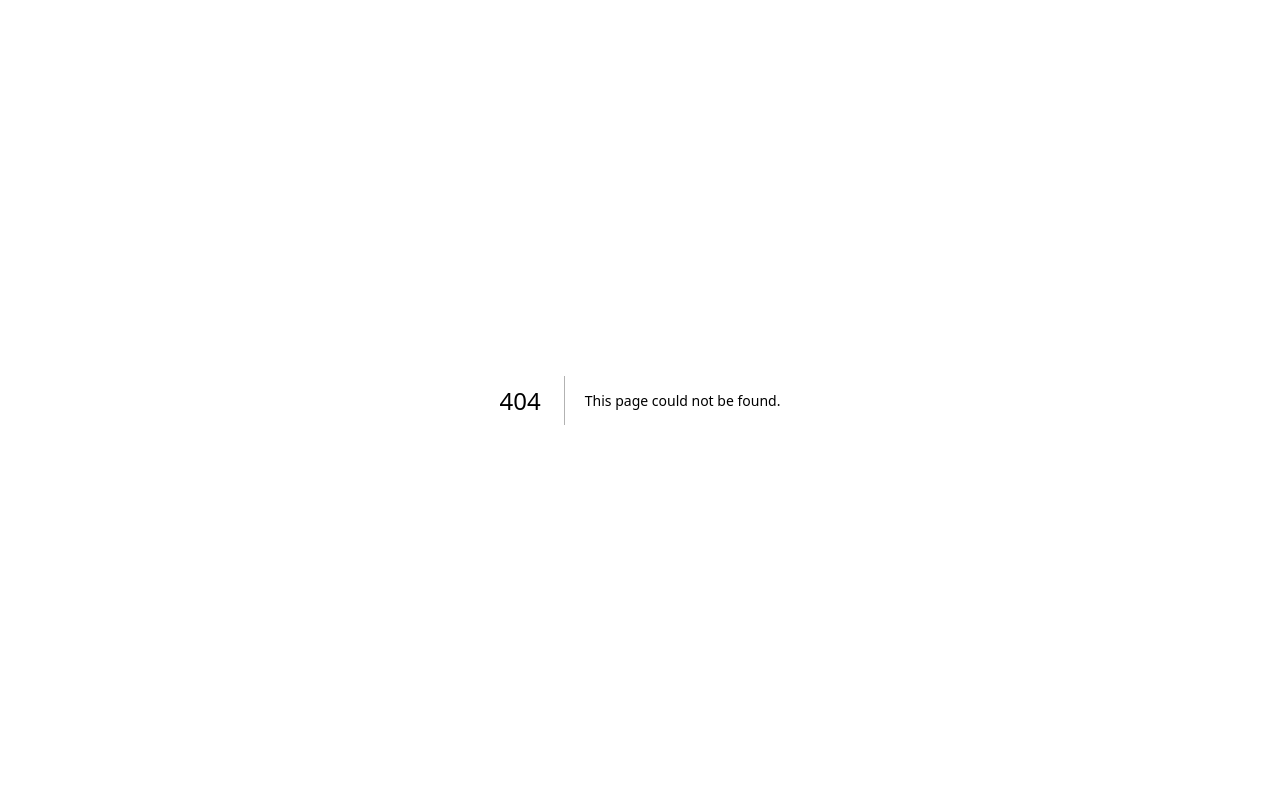
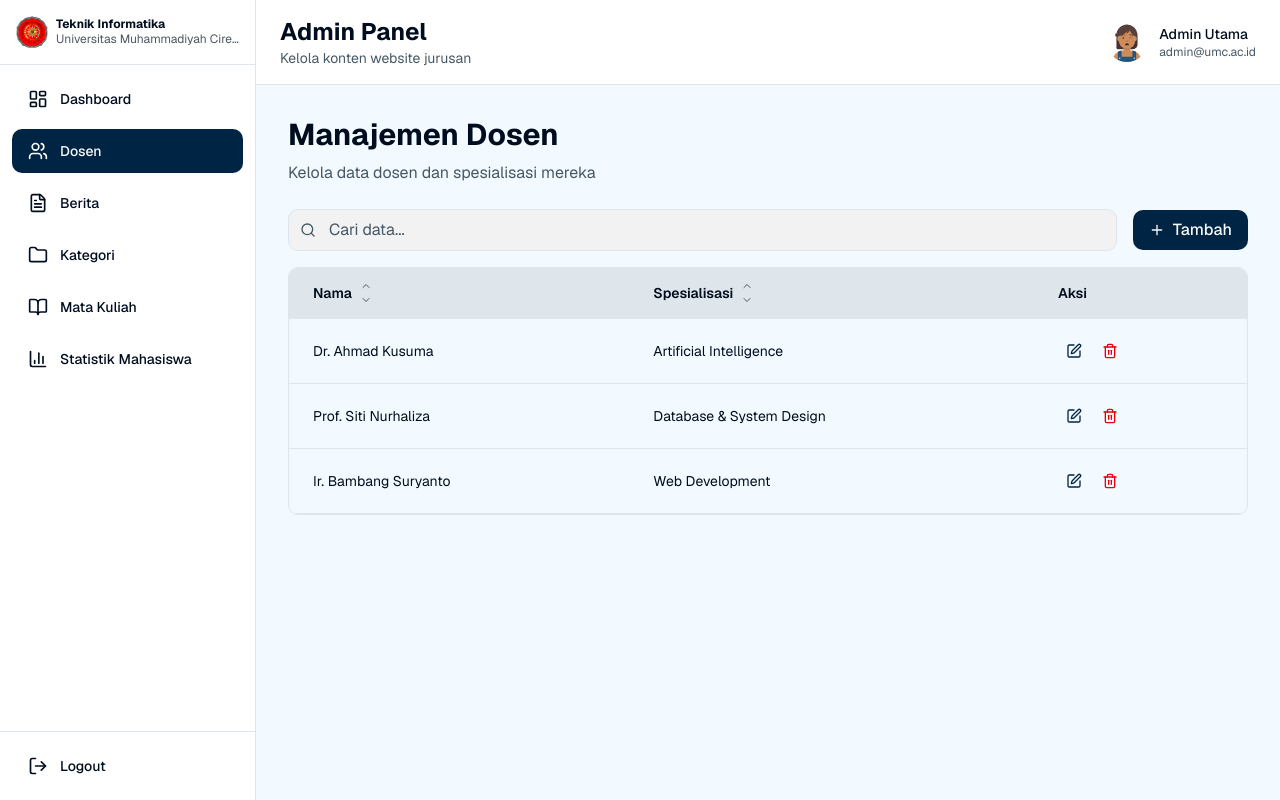
Before and after one commit to umc-dev/it-umc-dashboard, a Next.js app: page /dashboard/dosen in a window 1280 px wide. Before the commit this address had no page. Built offline with nearby package versions, Linux system fonts and the light colour scheme.

Commit message:
feat(lecturer): implement lecturer data listing page

```diff
--- /dev/null
+++ b/app/dashboard/dosen/page.tsx
@@ -0,0 +1,11 @@
+import type { Metadata } from 'next'
+import { DashboardDosenContent } from '@/components/dashboard/dosen/DosenContent'
+
+export const metadata: Metadata = {
+  title: 'Manajemen Dosen - Sistem Manajemen Konten',
+  description: 'Kelola data dosen dan spesialisasi mereka',
+}
+
+export default function DosenPage() {
+  return <DashboardDosenContent />
+}
--- /dev/null
+++ b/components/dashboard/dosen/DosenContent.tsx
@@ -0,0 +1,57 @@
+'use client'
+
+import { useState } from 'react'
+import { useRouter } from 'next/navigation'
+import { DataTable } from '@/components/DataTable'
+import { DeleteAlert } from '@/components/DeleteAlert'
+import { dosens, type Dosen } from '@/lib/data'
+
+export function DashboardDosenContent() {
+  const router = useRouter()
+  const [data, setData] = useState<Dosen[]>(dosens)
+  const [deleteAlert, setDeleteAlert] = useState<{ isOpen: boolean; item: Dosen | null }>({
+    isOpen: false,
+    item: null,
+  })
+
+  const handleDeleteClick = (item: Dosen) => {
+    setDeleteAlert({ isOpen: true, item })
+  }
+
+  const handleConfirmDelete = () => {
+    if (deleteAlert.item) {
+      setData(data.filter((d) => d.id !== deleteAlert.item!.id))
+      setDeleteAlert({ isOpen: false, item: null })
+    }
+  }
+
+  return (
+    <div className="space-y-6">
+      <div>
+        <h1 className="text-3xl font-bold text-foreground">Manajemen Dosen</h1>
+        <p className="text-muted-foreground mt-2">Kelola data dosen dan spesialisasi mereka</p>
+      </div>
+
+      <DataTable
+        data={data}
+        columns={[
+          { key: 'nama', label: 'Nama', sortable: true },
+          { key: 'spesialis', label: 'Spesialisasi', sortable: true },
+        ]}
+        onAdd={() => router.push('/dashboard/dosen/tambah')}
+        onEdit={(item) => router.push(`/dashboard/dosen/${item.id}/ubah`)}
+        onDeleteClick={handleDeleteClick}
+        searchFields={['nama', 'spesialis']}
+      />
+
+      <DeleteAlert
+        isOpen={deleteAlert.isOpen}
+        title="Hapus Dosen"
+        description="Pastikan anda ingin menghapus dosen ini"
+        itemName={deleteAlert.item?.nama || ''}
+        onConfirm={handleConfirmDelete}
+        onCancel={() => setDeleteAlert({ isOpen: false, item: null })}
+      />
+    </div>
+  )
+}
```
